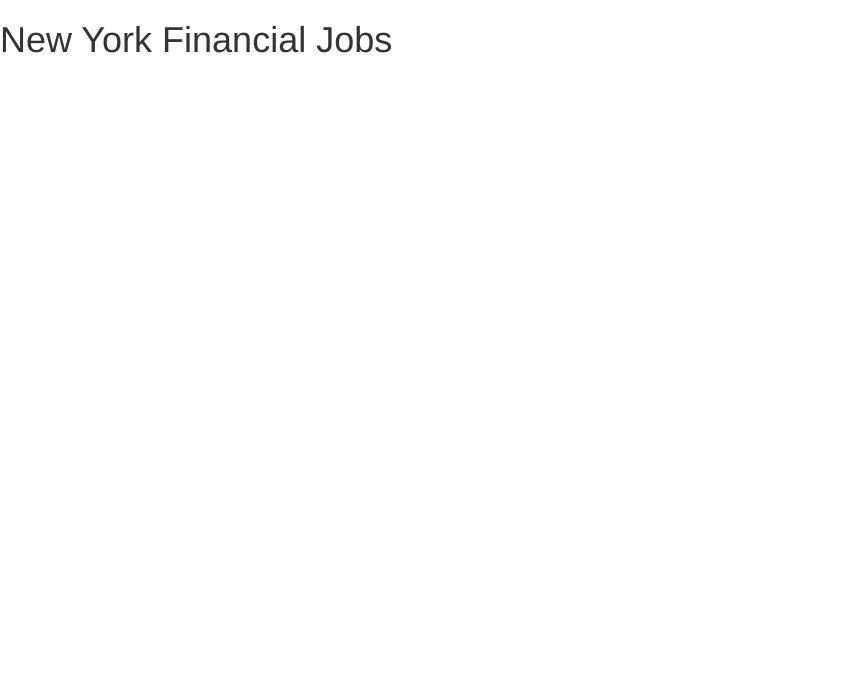
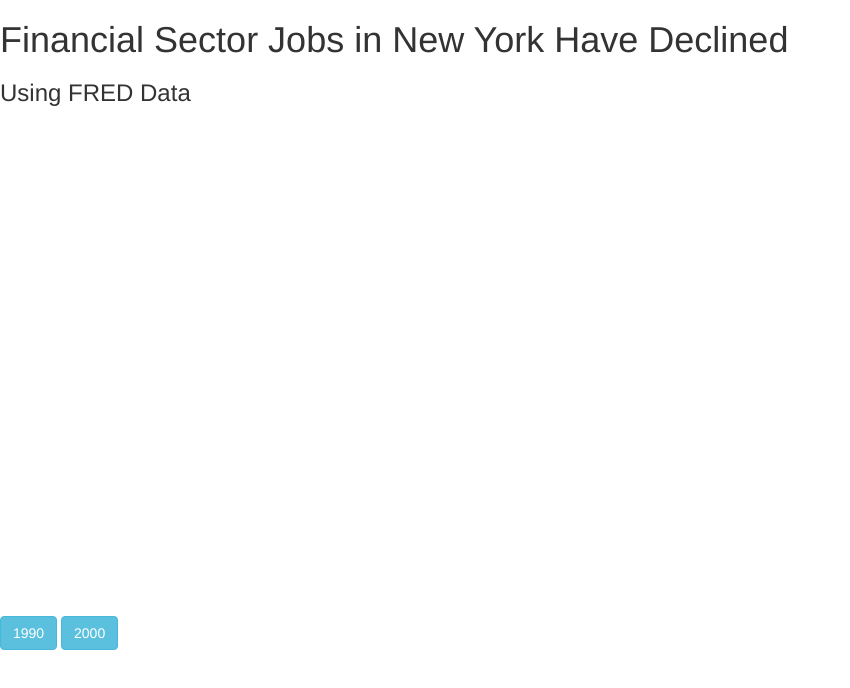
Before and after one commit to APWaldo/final_DV_Assign, a plain HTML site: page index.html in a window 1280 px wide. Shown: the whole page, without its empty margins (0-850 px from the left). Drawn offline with nearby package versions, Linux system fonts and the light colour scheme; a web font is replaced by a local one.

Commit message:
Adding new buttons to the page.

```diff
--- a/index.html
+++ b/index.html
@@ -20,6 +20,12 @@
 		<title>New York Financial Jobs</title>
 	</head>
 	<body>
-		<h1>New York Financial Jobs</h1>
+		<!--Adding new titles for the index-->
+		<h1 class = "h1">Financial Sector Jobs in New York Have Declined</h1>
+		<h2 class = "h3">Using FRED Data</h3>
+		<!--Creating a new div for the visualization-->
+		<div id="myFinJobsChartDiv" style="width: 900px; height: 500px;"> </div>
+		<div class="btn btn-info" id="year_1990">1990</div>
+		<div class="btn btn-info" id="year_2000">2000</div>
 	</body>
 </html>
```
